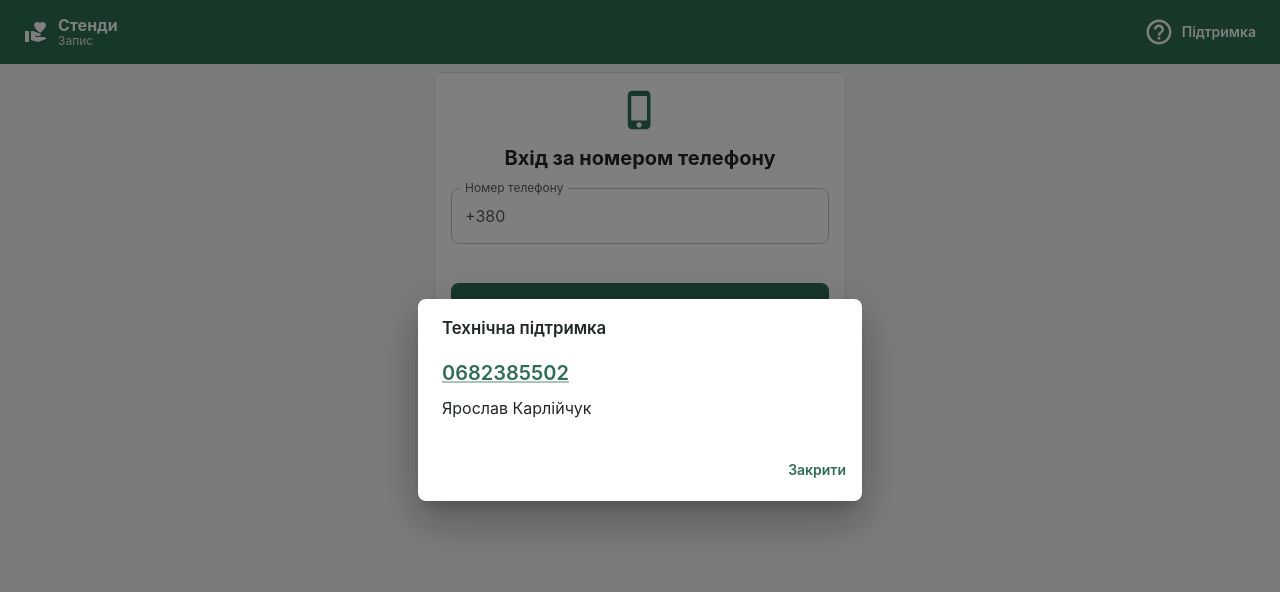
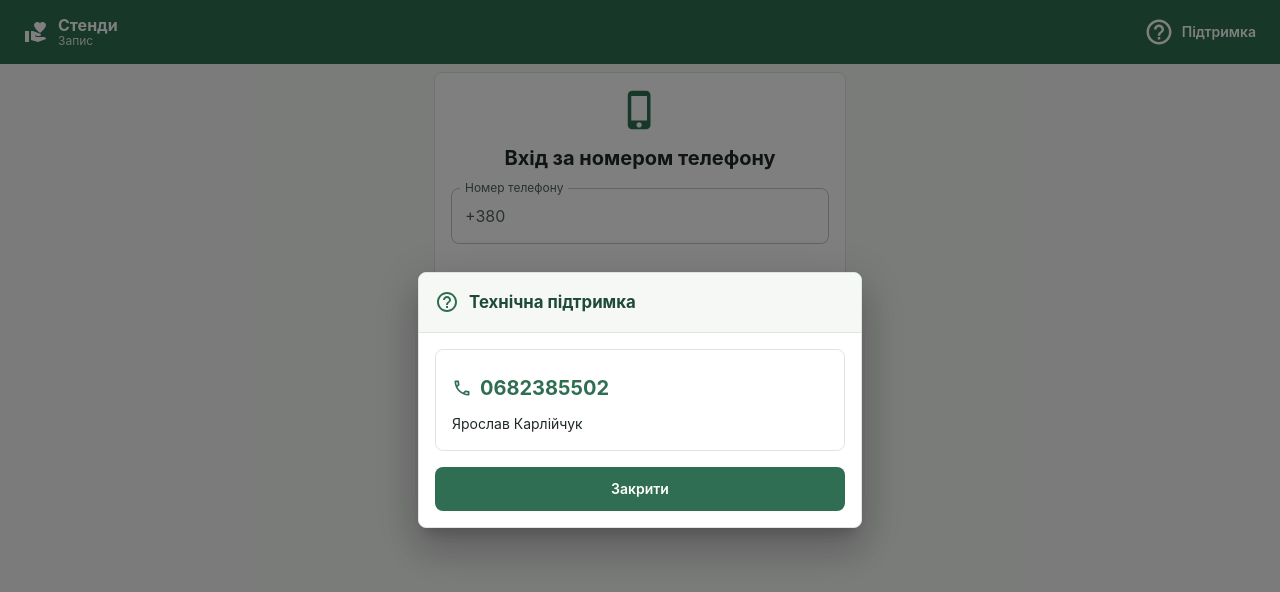
Before and after one commit to OleksandrShchur/Stand, a React (Vite) app in the folder stand.client/: page /login in a window 1280 px wide. Both pictures are taken after a click on the button "Підтримка". Shown: the top 592 px of the page. Built offline with nearby package versions, Linux system fonts and the light colour scheme; no server answers.

Commit message:
add styles to the modal window

```diff
--- a/stand.client/src/components/BrandHeader.tsx
+++ b/stand.client/src/components/BrandHeader.tsx
@@ -2,6 +2,7 @@ import { useState } from 'react';
 import { AppBar, Box, Button, Dialog, DialogActions, DialogContent, DialogTitle, Link, Stack, Toolbar, Typography } from '@mui/material';
 import VolunteerActivismIcon from '@mui/icons-material/VolunteerActivism';
 import HelpOutlineOutlinedIcon from '@mui/icons-material/HelpOutlineOutlined';
+import PhoneOutlinedIcon from '@mui/icons-material/PhoneOutlined';
 
 export default function BrandHeader() {
     const [supportOpen, setSupportOpen] = useState(false);
@@ -33,16 +34,29 @@ export default function BrandHeader() {
                     </Button>
                 </Toolbar>
             </AppBar>
-            <Dialog open={supportOpen} onClose={() => setSupportOpen(false)} aria-labelledby="support-dialog-title" fullWidth maxWidth="xs">
-                <DialogTitle id="support-dialog-title">Технічна підтримка</DialogTitle>
-                <DialogContent>
-                    <Stack spacing={1}>
-                        <Link href="tel:0682385502" sx={{ fontSize: '1.25rem', fontWeight: 600, alignSelf: 'flex-start' }}>0682385502</Link>
-                        <Typography>Ярослав Карлійчук</Typography>
+            <Dialog
+                open={supportOpen}
+                onClose={() => setSupportOpen(false)}
+                aria-labelledby="support-dialog-title"
+                fullWidth
+                maxWidth="xs"
+                slotProps={{ paper: { sx: { border: '1px solid', borderColor: 'divider' } } }}
+            >
+                <DialogTitle id="support-dialog-title" sx={{ display: 'flex', alignItems: 'center', gap: 1.25, p: 2, bgcolor: 'background.default', color: 'primary.dark', borderBottom: '1px solid', borderColor: 'divider', fontWeight: 700 }}>
+                    <HelpOutlineOutlinedIcon color="primary" />
+                    Технічна підтримка
+                </DialogTitle>
+                <DialogContent sx={{ p: 2, '&.MuiDialogContent-root': { pt: 2 } }}>
+                    <Stack spacing={0.5} sx={{ p: 2, border: '1px solid', borderColor: 'divider', borderRadius: 1 }}>
+                        <Link href="tel:0682385502" underline="hover" sx={{ display: 'flex', alignItems: 'center', gap: 1, minHeight: 44, fontSize: '1.25rem', fontWeight: 700, alignSelf: 'flex-start' }}>
+                            <PhoneOutlinedIcon fontSize="small" />
+                            0682385502
+                        </Link>
+                        <Typography variant="body2" color="text.secondary">Ярослав Карлійчук</Typography>
                     </Stack>
                 </DialogContent>
-                <DialogActions>
-                    <Button onClick={() => setSupportOpen(false)}>Закрити</Button>
+                <DialogActions sx={{ px: 2, pt: 0, pb: 2 }}>
+                    <Button variant="contained" fullWidth onClick={() => setSupportOpen(false)}>Закрити</Button>
                 </DialogActions>
             </Dialog>
         </>
```
